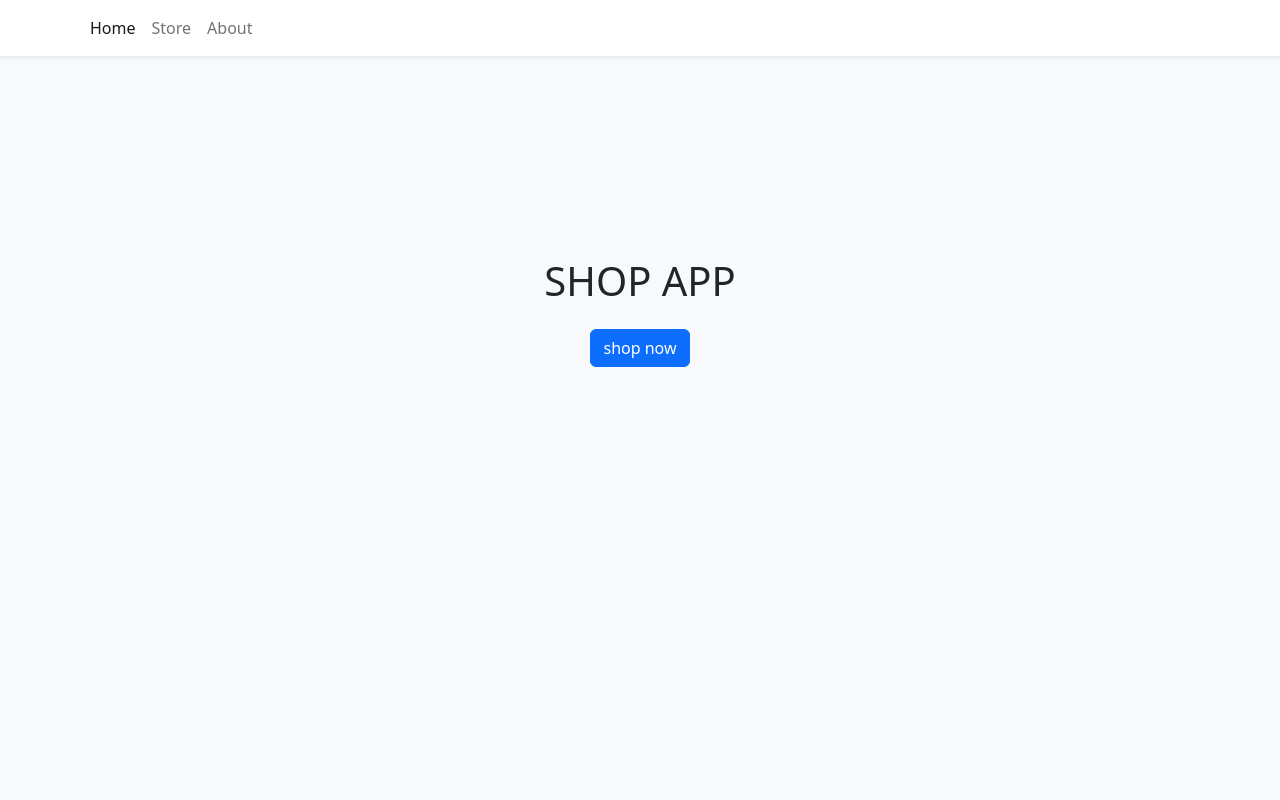
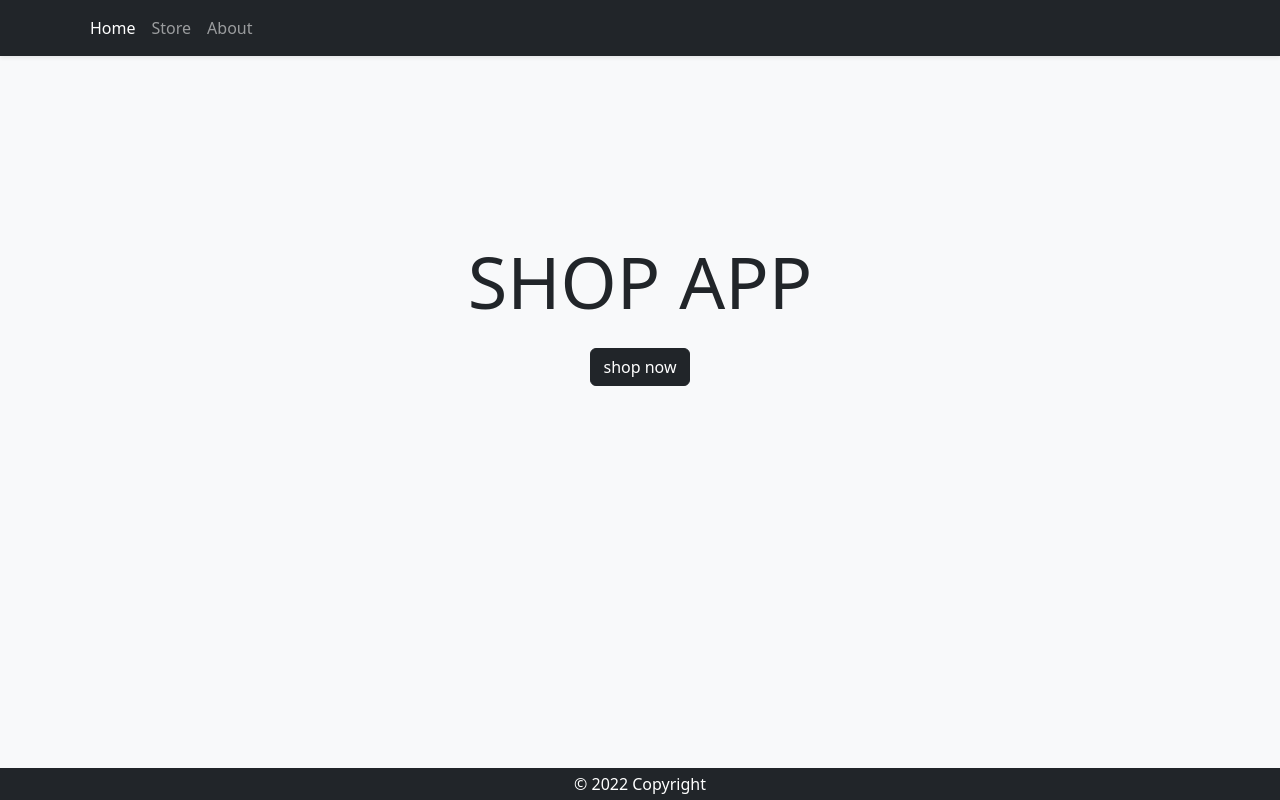
Before and after one commit to denisgershovich/shopping-system, a React (Vite) app: page / in a window 1280 px wide. Built offline with nearby package versions, Linux system fonts and the light colour scheme.

Commit message:
add footer

```diff
--- a/src/App.tsx
+++ b/src/App.tsx
@@ -5,6 +5,7 @@ import Home from './pages/Home'
 import Store from './pages/Store'
 import About from './pages/About'
 import { ShoppingCartProvider } from './context/ShoppingCartContext'
+import Footer from './components/Footer'
 
 function App() {
 
@@ -18,6 +19,7 @@ function App() {
           <Route path='/about' element={<About />} />
         </Routes>
       </Container>
+      <Footer />
     </ShoppingCartProvider>
   </>
 }
--- a/src/components/Cart.tsx
+++ b/src/components/Cart.tsx
@@ -25,7 +25,7 @@ const Cart = () => {
                 position: 'relative',
             }
             }
-            variant='outline-primary'
+            variant='outline-light'
             className='rounded-circle'
             onClick={handleCartClick}
         >
--- /dev/null
+++ b/src/components/Footer.tsx
@@ -0,0 +1,11 @@
+import { Container } from "react-bootstrap"
+
+const Footer = () => {
+    return <footer className='text-center text-white p-1 bg-dark' style={{ position:'fixed',bottom:0,right:0,width:'100%' }}>
+        <div className='text-center' >
+            © 2022 Copyright
+        </div>
+    </footer>
+}
+
+export default Footer
--- a/src/components/NavBar.tsx
+++ b/src/components/NavBar.tsx
@@ -8,7 +8,7 @@ const Navbar = () => {
         itemsQuantity,
     } = useShoppingCart()
 
-    return <BootstrapNav sticky='top' className='bg-white shadow-sm mb-3'>
+    return <BootstrapNav sticky='top' className='navbar-dark bg-dark shadow-sm mb-3'>
         <Container>
             <Nav className='me-auto'>
                 <Nav.Link to={'/'} as={NavLink}  >
--- a/src/pages/Home.tsx
+++ b/src/pages/Home.tsx
@@ -8,11 +8,11 @@ const Home = () => {
             style={{ height: '100%', width: '100%' }}
         >
             <Row className="mb-3">
-                <Col><h1>SHOP APP</h1></Col>
+                <Col><h1 className="display-2">SHOP APP</h1></Col>
             </Row>
             <Row>
                 <Col>
-                    <Button><Link to='/store' style={{ color: 'white', textDecoration: 'none' }}>shop now</Link></Button>
+                    <Button className="btn btn-dark"><Link to='/store' style={{ color: 'white', textDecoration: 'none' }}>shop now</Link></Button>
                 </Col>
             </Row>
         </Container>
```
